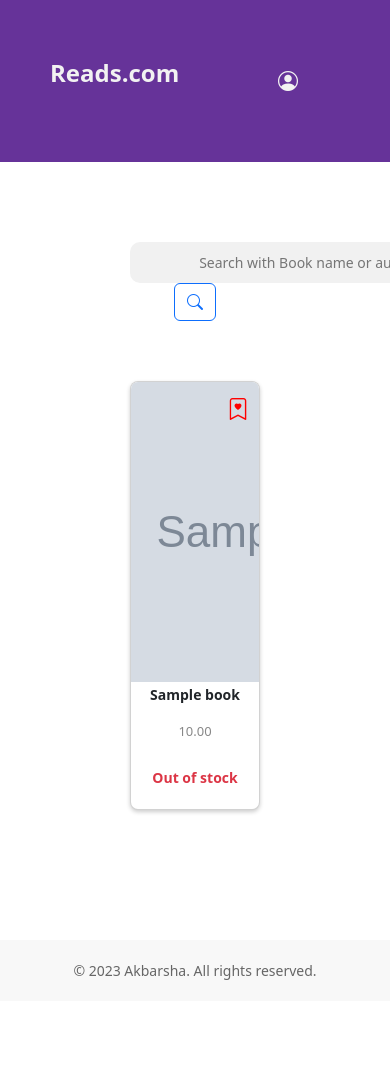
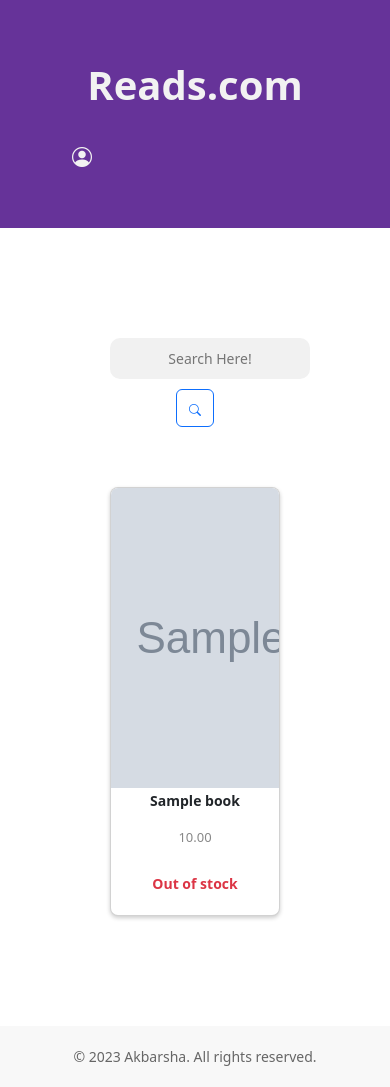
Before and after one commit to akbarshapr/Online-Book-Store, a Django app: template book_store/templates/book/booklist.html in a window 390 px wide; the page is wider, and only the part inside the window is pictured. Before the commit the page ends 980 px from the top of that part, so only its background shows below. Run offline with Django 4.2, Linux system fonts and the light colour scheme; the template is opened without the code that fills it: most values are stand-ins (such as "Sample title", 1, 10 or a date in 2020); grey boxes marked "Sample" are stand-in pictures.

Commit message:
Initial Commit

```diff
--- a/book_store/book/views.py
+++ b/book_store/book/views.py
@@ -42,9 +42,6 @@ class BookList(LoginRequiredMixin, ListView):
             context['books'] = context['books'].filter(
                 Q(title__icontains=search_input) | Q(author__icontains=search_input))
         context['search_input'] = search_input
-
-        user_profile = get_object_or_404(MyProfile, user=self.request.user)
-        context['user_profile'] = user_profile
 
         return context
 
--- a/book_store/templates/accounts/register.html
+++ b/book_store/templates/accounts/register.html
@@ -100,6 +100,7 @@
             background-color: #f8f8f8;
             padding: 20px 0;
             text-align: center;
+            position: absolute;
             bottom: 0;
             width: 100%;
         }
--- a/book_store/templates/book/booklist.html
+++ b/book_store/templates/book/booklist.html
@@ -24,7 +24,7 @@
         }
         .navbar-brand {
             font-weight: bold;
-            font-size: 1.5rem;
+            font-size: 2.5rem;
             color: #f2f2f2;
             text-decoration: none;
         }
@@ -158,24 +158,6 @@
             color: #fff;
             text-decoration: None;
         }
-        .bi-bookmark-heart {
-            position: absolute;
-            top: 0;
-            right: 0;
-            margin: 10px;
-            font-size: 22px;
-            color: red;
-            transition: transform 0.5s ease-in-out;
-        }
-        .bi-bookmark-heart-fill {
-            position: absolute;
-            top: 0;
-            right: 0;
-            margin: 10px;
-            font-size: 22px;
-            color: red;
-            transition: transform 0.5s ease-in-out;
-        }
         .site-footer {
             background-color: #f8f8f8;
             padding: 20px 0;
@@ -186,11 +168,23 @@
             font-size: 14px;
             color: #666;
         }
+        @media (max-width: 767px) {
+            .container-fluid {
+                padding: 80px;
+            }
+            .search {
+                width: 200px;
+                margin-bottom: 10px;
+            }
+            .bi-search {
+                font-size: 12px;
+            }
+        }
     </style>
 </head>
 <body>
     <nav class="navbar">
-        <p class="navbar-brand">
+        <p class="navbar-brand mx-auto">
             Reads.com
         </p>
         <div class="dropdown">
@@ -209,7 +203,7 @@
     <div class="container-fluid">
         <div class="search-wrapper">
             <form method="GET">
-                <input class="search" type="text" name="search-area" value="{{search_input}}" placeholder="Search with Book name or author name">
+                <input class="search" type="text" name="search-area" value="{{search_input}}" placeholder="Search Here!">
                 <button class="btn btn-outline-primary" type="submit"><i class="bi bi-search"></i></button>
             </form>
         </div>
@@ -217,15 +211,6 @@
             {% for book in books %}
             <div class="col-sm-3 d-flex align-items-stretch">
                 <div class="card" style="width: 200px;">
-                    {% if book in user_profile.favorites.all %}
-                        <a href="{% url 'toggle_favorite' book.id %}" class="favorite-link" onclick="alert('Book removed from favorites'); return true;">
-                            <i class="bi bi-bookmark-heart-fill"></i>
-                        </a>
-                    {% else %}
-                        <a href="{% url 'toggle_favorite' book.id %}" class="favorite-link" onclick="alert('Book added to favorites'); return true;">
-                            <i class="bi bi-bookmark-heart"></i>
-                        </a>
-                    {% endif %}
                     <a href="{% url 'bookdetail' pk=book.pk %}"><img src ="{{ book.image_url }}" class = "card-img-top" alt=".." style=""></a>
                     <div class="body">
                         <h5 class="card-title">{{ book.title }}</h5>
--- a/book_store/templates/book/create_profile.html
+++ b/book_store/templates/book/create_profile.html
@@ -113,6 +113,11 @@
             font-size: 14px;
             color: #666;
         }
+        @media (max-width: 767px) {
+            .container-fluid {
+                padding: 50px;
+            }
+        }
     </style>
 </head>
 <body>
--- a/book_store/templates/book/my_profile.html
+++ b/book_store/templates/book/my_profile.html
@@ -213,7 +213,11 @@
             font-size: 14px;
             color: #666;
         }
-        @media screen and (max-width: 767px) {
+        @media (max-width: 767px) {
+            .fav-img {
+                padding-left: 20px;
+                padding-right: 20px;
+            }
             .row > div {
                 margin-bottom: 20px;
             }
--- a/book_store/templates/main/create-review.html
+++ b/book_store/templates/main/create-review.html
@@ -96,6 +96,11 @@
             font-size: 14px;
             color: #666;
         }
+        @media (max-width: 767px) {
+            .container-fluid {
+                padding: 50px;
+            }
+        }
     </style>
 </head>
 <body>
--- a/book_store/templates/main/review.html
+++ b/book_store/templates/main/review.html
@@ -126,6 +126,11 @@
                 border-radius: 50%;
             }
         }
+        @media (max-width: 767px) {
+            .container-fluid {
+                padding: 50px;
+            }
+        }
     </style>
     <script>
         $(document).ready(function(){
```
Also changed, not shown: book_store/templates/accounts/login.html (+8 -7 lines), book_store/templates/book/bookdetail.html (+8 -0 lines), book_store/templates/book/checkout.html (+6 -3 lines), book_store/templates/book/orders.html (+11 -1 lines), book_store/templates/book/recommendations.html (+12 -0 lines), book_store/templates/cart/mycart.html (+8 -1 lines), book_store/templates/main/home.html (+9 -9 lines), book_store/media/profiles/download_2.jfif (added), book_store/media/profiles/fdaef097-1050-4e05-a0da-33540609839a_pN79HmG.jfif (added).
